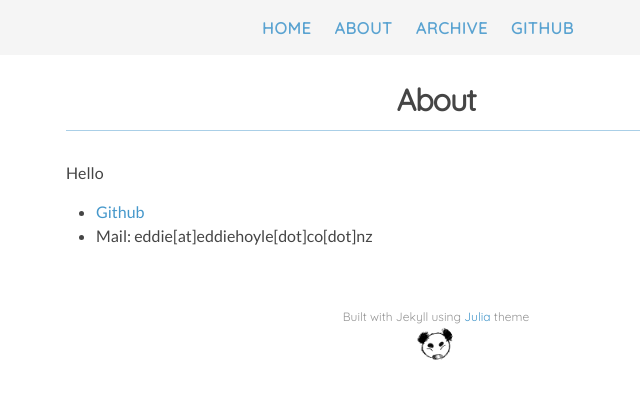
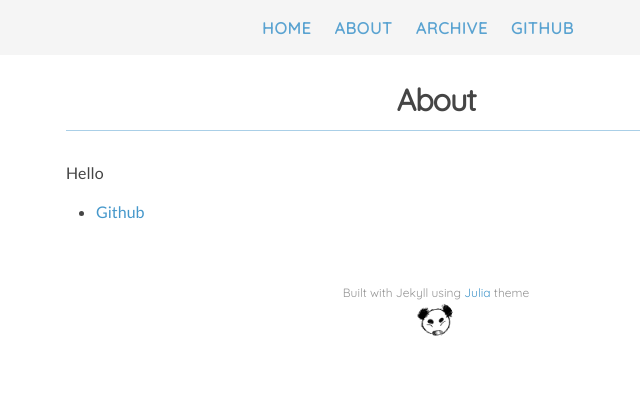
Before and after one commit to eddiehoyle/eddiehoyle.github.io, a Jekyll site: the page built from about.md, in a window 1280 px wide. Shown: the top 399 px of the page, without its empty margins (204-844 px from the left). Built offline with Jekyll 4.4.1, drawn with Linux system fonts in a browser that asks for light colours; nearby versions of some CDN libraries.

Commit message:
Updating about.md

```diff
--- a/about.md
+++ b/about.md
@@ -6,4 +6,3 @@ permalink: /about/
 Hello
 
 * [Github](https://github.com/eddiehoyle)
-* Mail: eddie[at]eddiehoyle[dot]co[dot]nz
```
